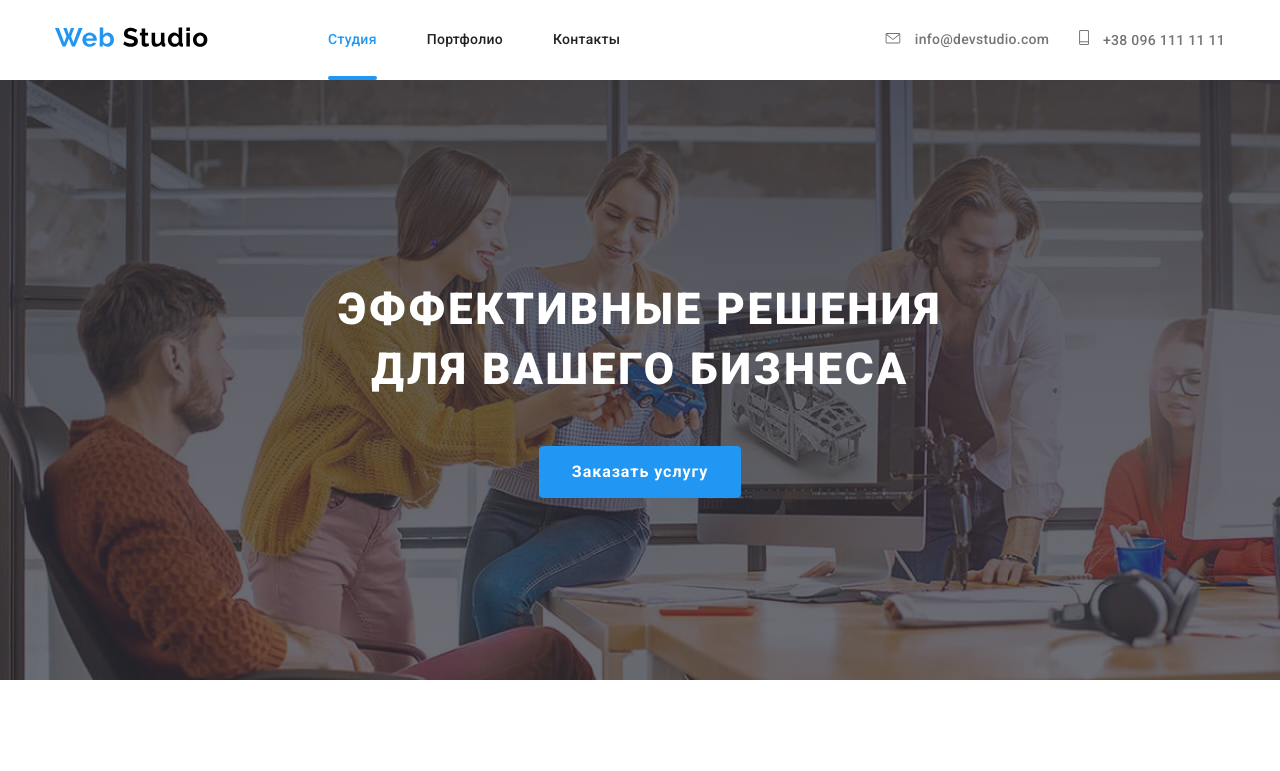
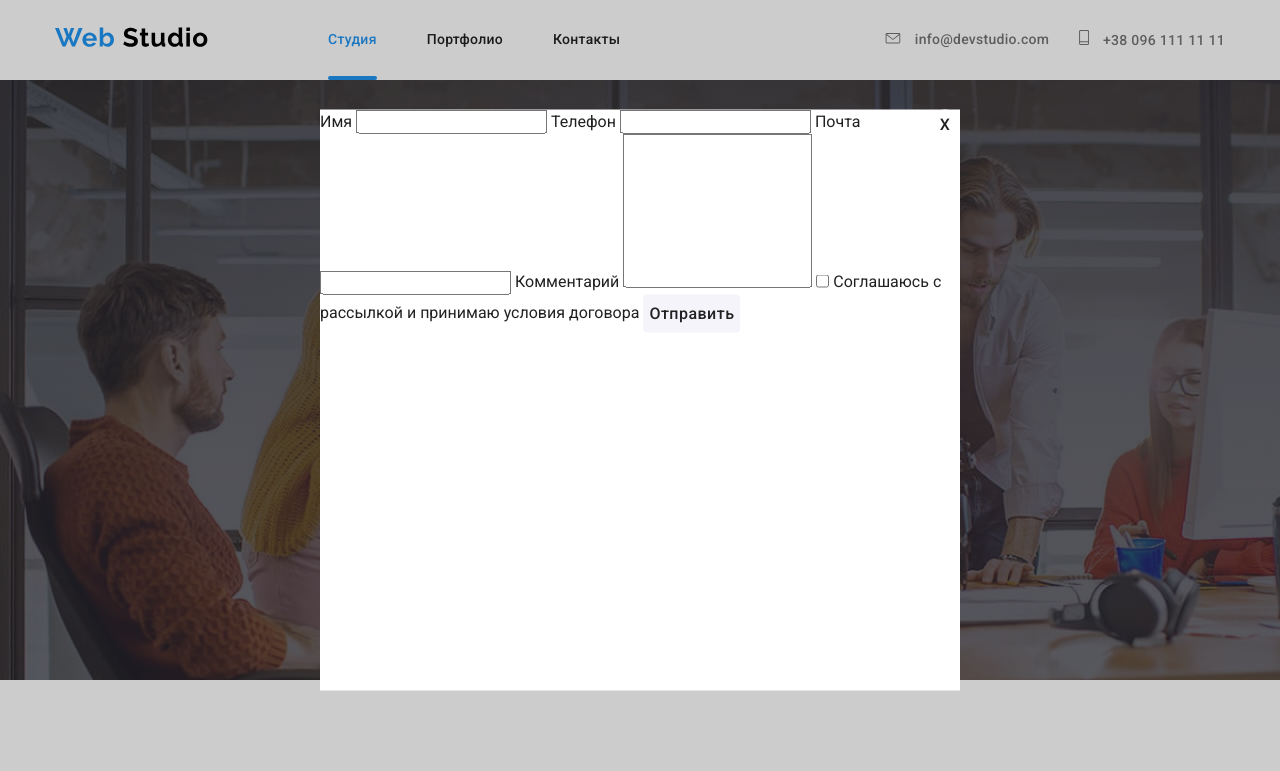
Before and after one commit to glute-coach/goit-markup-hw-06, a plain HTML site: page index.html in a window 1280 px wide. Both pictures are taken after a click on the link "Заказать услугу". Shown: the top 771 px of the page. Drawn offline with nearby package versions, Linux system fonts and the light colour scheme.

Commit message:
Добавляет модальное окно

```diff
--- a/css/styles.css
+++ b/css/styles.css
@@ -42,6 +42,10 @@ img {
     display: block;
     /* width: 100%;
     height: auto; */
+}
+
+textarea {
+    resize: none;
 }
 
 .section {
@@ -746,3 +750,42 @@ button:focus {
 .prodject-list .item:hover {
     box-shadow: 1px 4px 6px rgba(0, 0, 0, 0.16), 0px 4px 4px rgba(0, 0, 0, 0.06), 0px 1px 1px rgba(0, 0, 0, 0.12);
 }
+
+/* Модальное окно */
+.backdrop {
+    position: fixed;
+    top: 0;
+    left: 0;
+    bottom: 0;
+    right: 0;
+
+    background-color: rgba(0, 0, 0, 0.2);
+}
+
+.backdrop.is-hidden {
+    opacity: 0;
+    pointer-events: none;
+}
+
+.modal {
+    position: absolute;
+    left: 50%;
+    top: 50%;
+    transform: translate(-50%, -50%);
+
+    min-width: 528px;
+    min-height: 581px;
+
+    background-color: var(--primary-white-color);
+}
+
+.button-close {
+    position: absolute;
+    top: 0;
+    right: 0;
+
+    width: 30px;
+    height: 30px;
+    border-radius: 50%;
+    background-color: var(--primary-white-color);
+}
--- a/index.html
+++ b/index.html
@@ -56,7 +56,7 @@
             эффективные решения <br />
             для вашего бизнеса
           </h1>
-          <a href="#" class="button">Заказать услугу</a>
+          <a href="#" class="button" data-open-modal>Заказать услугу</a>
         </div>
       </section>
 
@@ -416,5 +416,50 @@
         <p class="copy container">2020 | Developed by GoIT Students</p>
 
     </footer>
+
+    <div class="backdrop is-hidden" data-backdrop>
+      <div class="modal">
+        <form>
+          <label for="name">Имя</label>
+          <input type="text" name="user-name" id="name">
+
+          <label for="tel">Телефон</label>
+          <input type="tel" name="tel" id="tel">
+
+          <label for="mail">Почта</label>
+          <input type="email" name="mail" id="mail">
+
+          <label for="comment">Комментарий</label>
+          <textarea name="comment" id="comment" rows="8"></textarea>
+
+          <input type="checkbox" name="policy" id="policy">
+          <label for="policy">Соглашаюсь с рассылкой и принимаю условия договора</label>
+
+          <button type="submit">Отправить</button>
+      </form>
+        <button class="button-close" data-close-modal>X</button>
+      </div>
+    </div>
+
+    <script>
+      const refs = {
+        openModalBtn: document.querySelector("[data-open-modal]"),
+        closeModalBtn: document.querySelector("[data-close-modal]"),
+        backdrop: document.querySelector("[data-backdrop]"),
+      };
+
+      refs.openModalBtn.addEventListener("click", toggleModal);
+      refs.closeModalBtn.addEventListener("click", toggleModal);
+
+      refs.backdrop.addEventListener("click", logBackdropClick);
+
+      function toggleModal() {
+        refs.backdrop.classList.toggle("is-hidden");
+      }
+
+      function logBackdropClick() {
+        console.log("Это клик в бекдроп");
+      }
+    </script>
   </body>
 </html>
```
Also changed, not shown: images/close-black-18dp (2) 1.svg (added).
